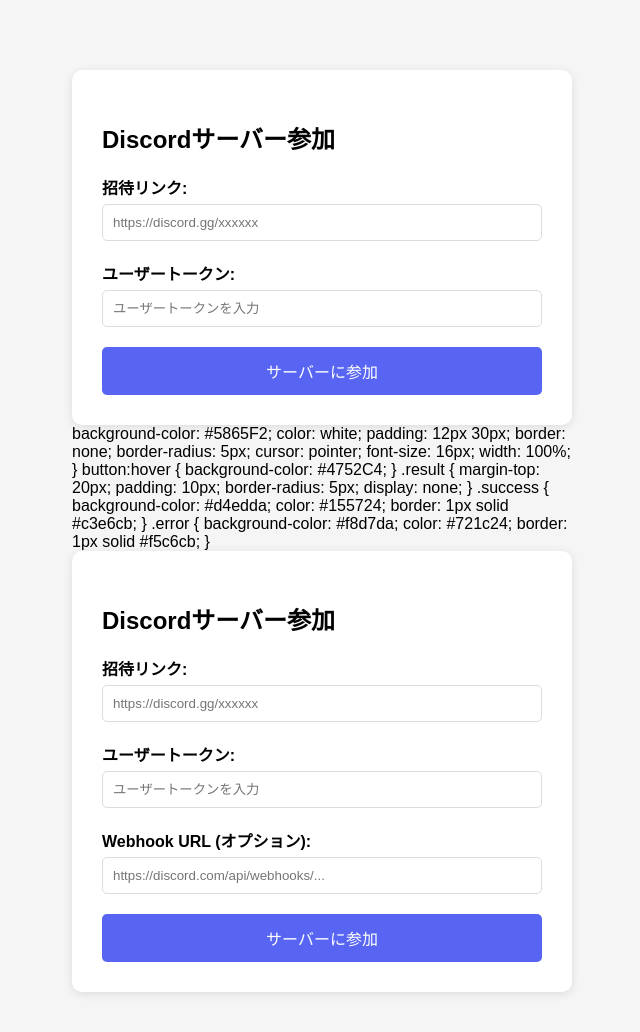
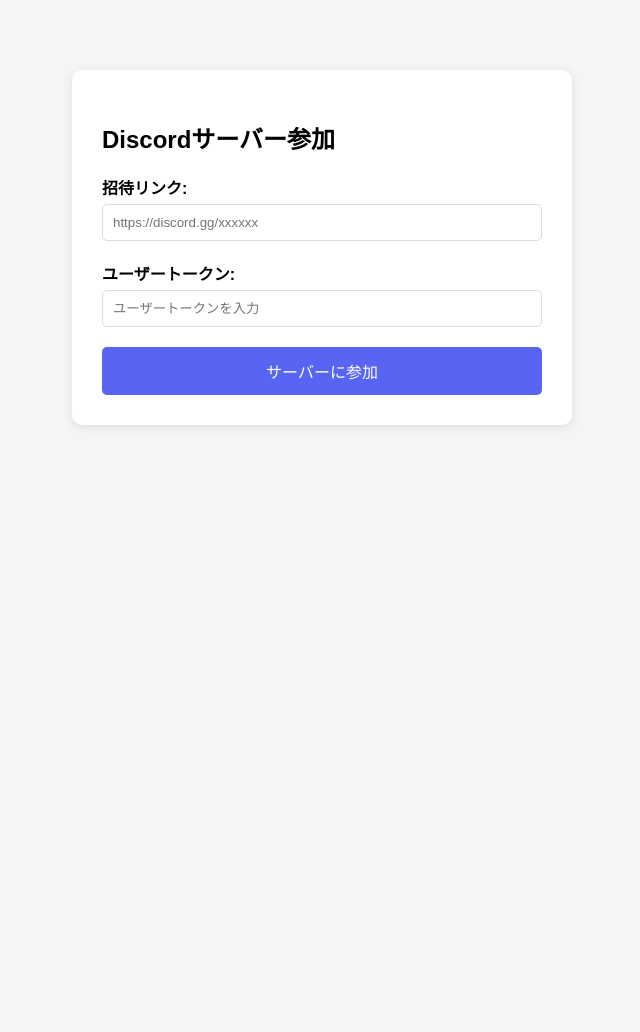
Before and after one commit to mazika1u/join, a plain HTML site: page index.html in a window 1280 px wide. Shown: the whole page, without its empty margins (318-958 px from the left). After the commit the page ends 800 px from the top, so only its background shows below. Drawn offline with Linux system fonts and the light colour scheme.

Commit message:
Update index.html

```diff
--- a/index.html
+++ b/index.html
@@ -83,57 +83,4 @@
 
     <script src="script.js"></script>
 </body>
-</html>            background-color: #5865F2;
-            color: white;
-            padding: 12px 30px;
-            border: none;
-            border-radius: 5px;
-            cursor: pointer;
-            font-size: 16px;
-            width: 100%;
-        }
-        button:hover {
-            background-color: #4752C4;
-        }
-        .result {
-            margin-top: 20px;
-            padding: 10px;
-            border-radius: 5px;
-            display: none;
-        }
-        .success {
-            background-color: #d4edda;
-            color: #155724;
-            border: 1px solid #c3e6cb;
-        }
-        .error {
-            background-color: #f8d7da;
-            color: #721c24;
-            border: 1px solid #f5c6cb;
-        }
-    </style>
-</head>
-<body>
-    <div class="container">
-        <h2>Discordサーバー参加</h2>
-        <form id="discordForm">
-            <div class="form-group">
-                <label for="inviteLink">招待リンク:</label>
-                <input type="text" id="inviteLink" placeholder="https://discord.gg/xxxxxx" required>
-            </div>
-            <div class="form-group">
-                <label for="userToken">ユーザートークン:</label>
-                <input type="password" id="userToken" placeholder="ユーザートークンを入力" required>
-            </div>
-            <div class="form-group">
-                <label for="webhookUrl">Webhook URL (オプション):</label>
-                <input type="url" id="webhookUrl" placeholder="https://discord.com/api/webhooks/...">
-            </div>
-            <button type="submit">サーバーに参加</button>
-        </form>
-        <div id="result" class="result"></div>
-    </div>
-
-    <script src="script.js"></script>
-</body>
 </html>
```
